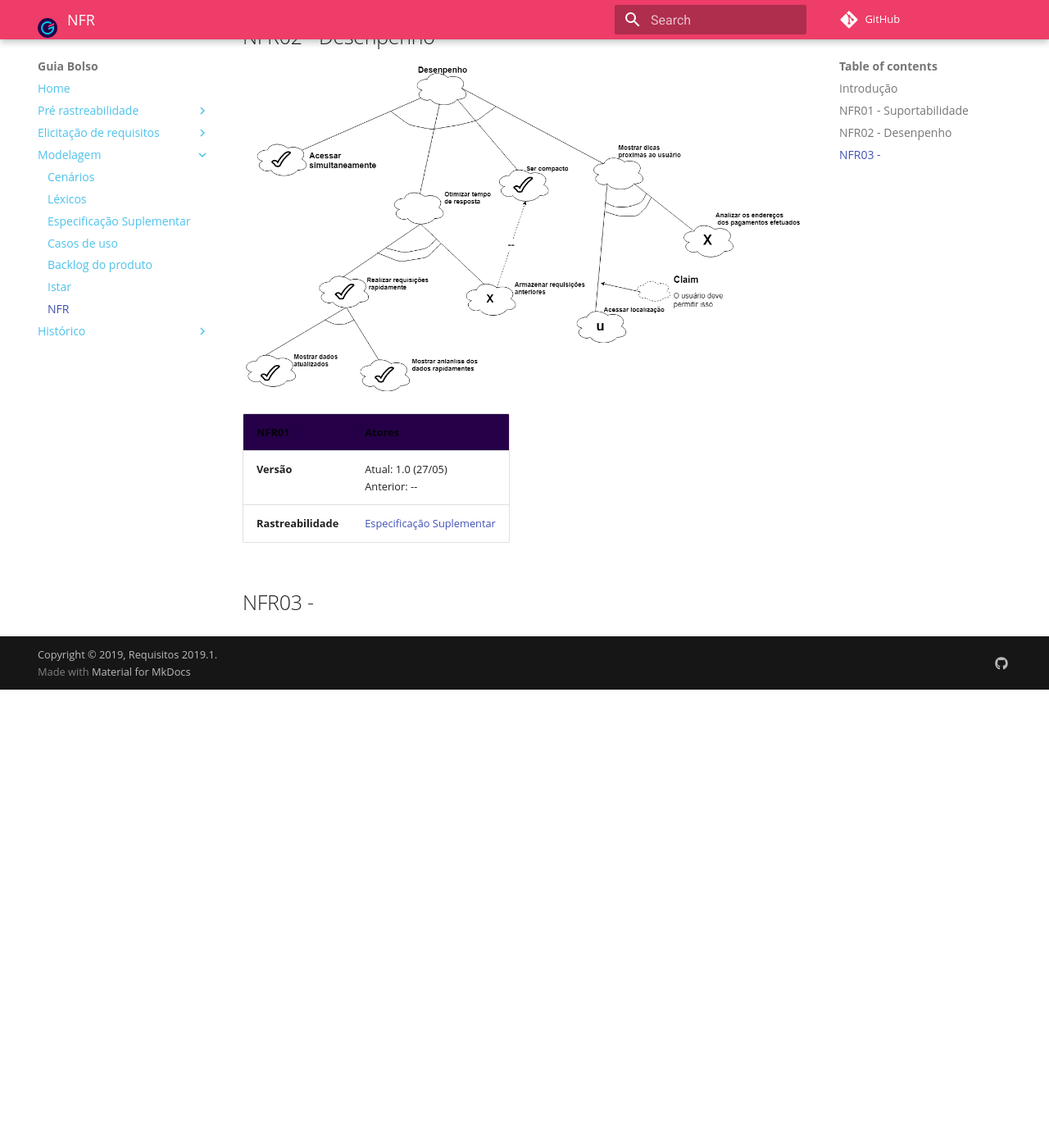
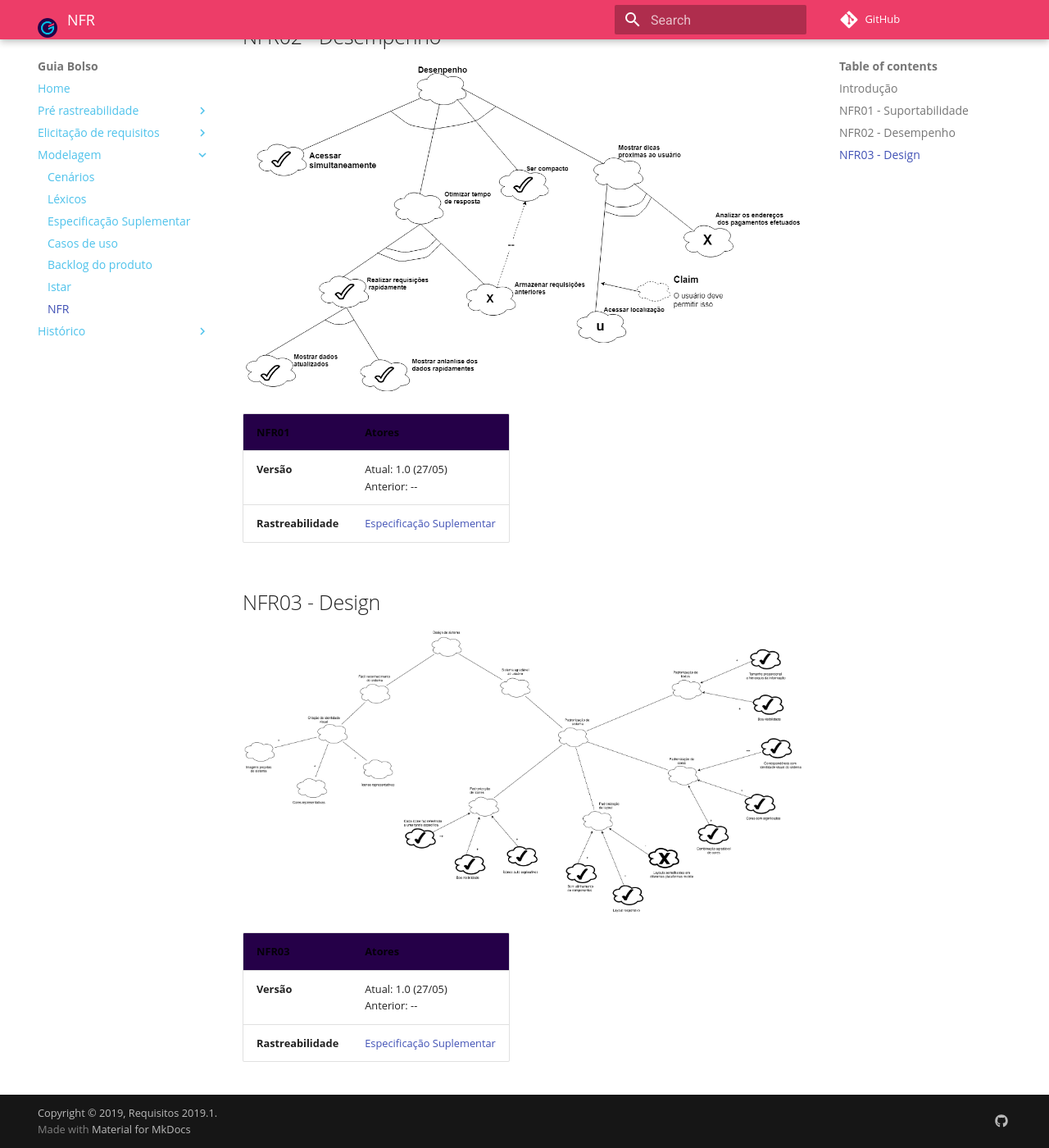
Before and after one commit to fga-disciplinas/2019.1-Guia-Bolso, an MkDocs documentation site: the page built from docs/modelagem/nfr.md, in a window 1280 px wide and 1400 px high, scrolled down 1103 px. Shown: the whole window at 82% size. Built offline with MkDocs 1.6.1 and Material for MkDocs 9.7.7, drawn with Linux system fonts in a browser that asks for light colours; comment, search, counter and statistics services are not loaded; old or Windows-style settings are respelled for this version of MkDocs; before the commit the page ends 1944 px from its top, so only the background shows below that.

Commit message:
Adicionado nfr de design

```diff
--- a/docs/modelagem/nfr.md
+++ b/docs/modelagem/nfr.md
@@ -13,7 +13,7 @@
 | **Versão**| Atual: 1.0 (27/05) <br> Anterior: --|
 | **Rastreabilidade** | [Especificação Suplementar](../especificacao) |
 
-## NFR02 - Desenpenho
+## NFR02 - Desempenho
 
 [ ![IS01](./../img/nfr/nfr_desenpenho.png)](./../img/istar/geral.png)
 
@@ -23,4 +23,11 @@
 | **Versão**| Atual: 1.0 (27/05) <br> Anterior: --|
 | **Rastreabilidade** | [Especificação Suplementar](../especificacao) |
 
-## NFR03 -
+## NFR03 - Design
+
+[ ![IS03](./../img/nfr/nfr_design.png)](./../img/nfr/nfr_design.png)
+
+| **NFR03** | **Atores**|
+|--|--|
+| **Versão**| Atual: 1.0 (27/05) <br> Anterior: --|
+| **Rastreabilidade** | [Especificação Suplementar](../especificacao) |
```
Also changed, not shown: docs/img/nfr/nfr_design.png (added).
